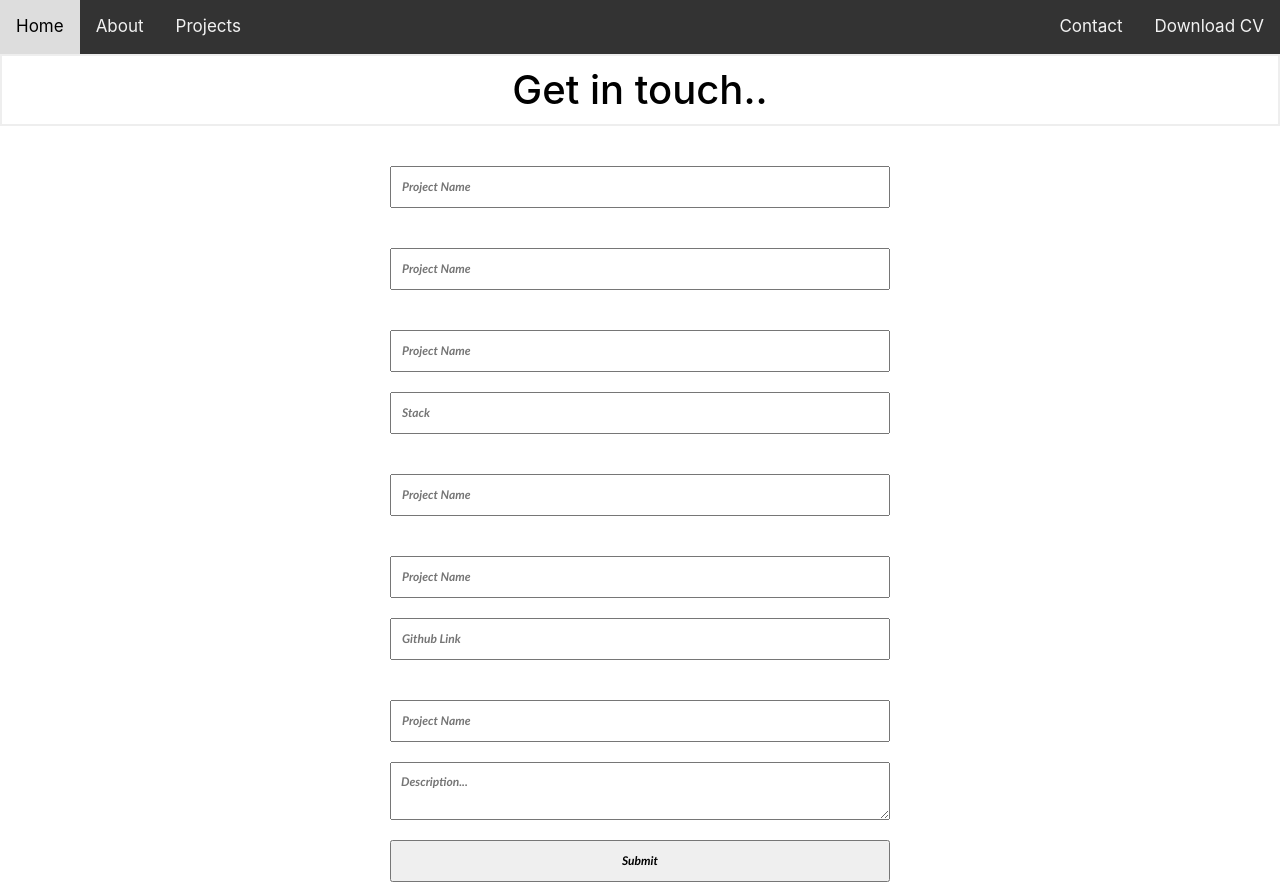
After one commit to TobyPickard/portfolio, a Flask app: page /admin_add_project in a window 1280 px wide. The commit adds this page. Run offline with Flask 2, Linux system fonts and the light colour scheme; some libraries are stand-ins or nearby versions.

Commit message:
starting work on adding projects

```diff
--- a/app.py
+++ b/app.py
@@ -5,29 +5,54 @@ from flask_sqlalchemy import SQLAlchemy
 
 app = Flask(__name__)
 
+@app.route('/')
+def home():
+    return render_template('user/home.html')
+
 @app.route('/about')
 def about():
-    return render_template('about.html')
+    return render_template('user/about.html')
 
 @app.route('/contact')
 def contact():
-    return render_template('contact.html')
+    return render_template('user/contact.html')
+
+@app.route('/admin_add_project')
+def admin_add_project():
+    return render_template('admin/add_project.html')
+
+@app.route('/add_project', methods=['POST'])
+def add_project():
+    if request.method == 'POST':
+        form_data = {
+            'Project Name': request.form['proj-name'],
+            'Project Purpose': request.form['purpose'],
+            'Objective': request.form['objective'],
+            'Tech Stack': request.form['stack'],
+            'Description': request.form['description'],
+            'Project Start': request.form['proj-start'],
+            'Project End': request.form['proj-end'],
+            'Final Product': request.form['final'],
+            'Github Link': request.form['gh-link']
+        }
+        # This requires a database set-up so I can store data.
+        # This may need to wait for the app to be deployed somewhere on the cloud.
+        print(form_data)
+    return redirect('user/home.html')
 
 @app.route('/send_contact', methods=['POST'])
 def send_contact():
     if request.method == 'POST':
-        form_data = {}
-        form_data['Name'] = request.form['name']
-        form_data['Email'] = request.form['email']
-        form_data['Subject'] = request.form['subject']
-        form_data['Message'] = request.form['message']
-
+        form_data = {
+            'Name': request.form['name'],
+            'Email': request.form['email'],
+            'Subject': request.form['subject'],
+            'Message': request.form['message']
+        }
+    # this is easy to implement a basic form of it using this tutorial:
+    # https://www.educative.io/answers/how-to-send-emails-with-api-in-flask-mail
         print(form_data)
-    return redirect('/contact')
-
-@app.route('/')
-def home():
-    return render_template('home.html')
+    return redirect('user/contact')
 
 if __name__ == '__main__':
     app.run(host='0.0.0.0', port=600)
--- /dev/null
+++ b/templates/admin/add_project.html
@@ -0,0 +1,25 @@
+{% extends 'base.html' %}
+
+{% block content %}
+<link rel="stylesheet" href="../static/css/sidetabs.css">
+<link rel="stylesheet" href="../static/css/textboxes.css">
+<link rel="stylesheet" href="../static/css/buttons.css">
+<link rel="stylesheet" href="../static/css/popup.css">
+<link rel="stylesheet" href="../static/css/style.css">
+<link rel="stylesheet" href="https://cdnjs.cloudflare.com/ajax/libs/font-awesome/4.7.0/css/font-awesome.min.css">
+<!-- Page content -->
+<h1>Get in touch..</h1>
+<form id="frm1" action="/add_project" method="POST">
+    <input name="proj-name" type="text" class="imgURLText" size="70" id="FirstName" placeholder="Project Name">
+    <input name="purpose" type="text" class="imgURLText" size="70" id="FirstName" placeholder="Project Name">
+    <input name="objective" type="text" class="imgURLText" size="70" id="FirstName" placeholder="Project Name">
+    <input name="stack" type="text" class="imgURLText" size="70" id="urlText" placeholder="Stack">
+    <input name="proj-start" type="text" class="imgURLText" size="70" id="FirstName" placeholder="Project Name">
+    <input name="proj-end" type="text" class="imgURLText" size="70" id="FirstName" placeholder="Project Name">
+    <input name="gh-link" type="text" class="imgURLText" size="70" id="urlText" placeholder="Github Link">
+    <input name="final" type="text" class="imgURLText" size="70" id="FirstName" placeholder="Project Name">
+    <textarea name="description" class="imgURLText" id="Textbox" cols="20" wrap="hard" placeholder="Description..."></textarea>
+    <input class="imgURLText" type="submit" />
+</form>
+</div>
+{% endblock %}
--- a/templates/base.html
+++ b/templates/base.html
@@ -14,6 +14,7 @@
     <div class="topnav">
         <a href="{{ url_for('home')}}">Home</a>
         <a href="{{ url_for('about')}}">About</a>
+        <a href="{{ url_for('projects')}}">Projects</a>
         <div class="topnav-right">
             <a href="{{ url_for('contact')}}">Contact</a>
             <a href="static/resources/Pickard, Toby CV.pdf" download>Download CV</a>
```
Also changed, not shown: templates/user/about.html (added, +26 -0 lines), templates/user/projects.html (renamed from templates/about.html, +3 -12 lines), templates/user/contact.html (renamed from templates/contact.html), templates/user/home.html (renamed from templates/home.html), 2 other files.
